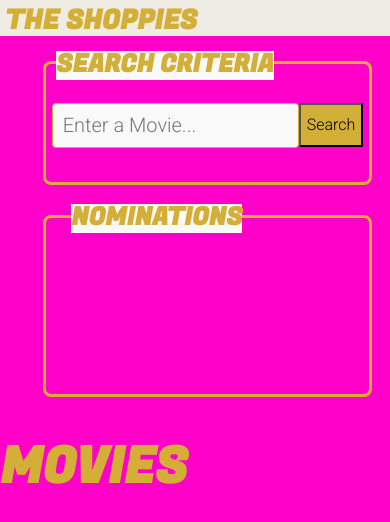
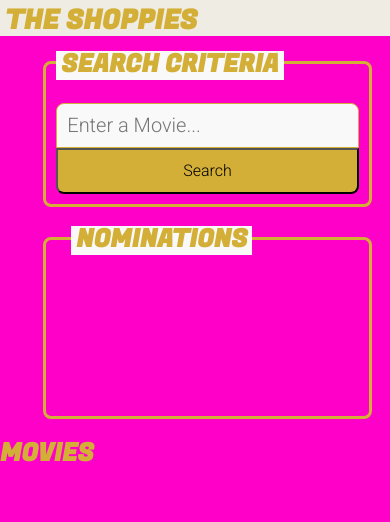
Before and after one commit to SG-Command/movieapp, a React (Create React App) app: page / in a window 390 px wide. Shown: the top 522 px of the page. Built offline with nearby package versions, Linux system fonts and the light colour scheme.

Commit message:
Fixed sizing of elements in the search and nomination box and styled the button.

```diff
--- a/src/App.css
+++ b/src/App.css
@@ -127,7 +127,7 @@ body {
 .searchBox {
   border: solid;
   box-sizing: border-box; /*Sets width and height to include content + padding + border (no margin)*/
-  width: 360px; /*border = 3 + padding = 10 + content = 334*/
+  width: 370px; /*border = 3 + padding = 10 + input = 263 + button = 61*/
   border-radius: 8px;
   display: inline-block;
   padding: 10px;
@@ -144,11 +144,14 @@ body {
   top:-23px;
   background-color: #f9f9f9;
   display: inline-block;
+  padding-left: 5px;
+  padding-right: 5px;
 }
 
 .searchTerm {
   border: 1px solid #d4af37;
-  border-radius: 4px;
+  border-top-left-radius: 8px;
+  border-bottom-left-radius: 8px;
   background-color: #f9f9f9;
   padding: 10px;
   font-size: 20px;
@@ -157,6 +160,10 @@ body {
 .searchBtn {
   height: 44px;
   background-color: #d4af37;
+  color: black;
+  border-top-right-radius: 8px;
+  border-bottom-right-radius: 8px;
+  height: 46px;
 }
 
 /*--------------------------------------------------------------------------------------------------*/
@@ -183,6 +190,8 @@ body {
   top:-14px;
   background-color: #f9f9f9;
   display: inline-block;
+  padding-left: 5px;
+  padding-right: 5px;
 }
 
 .nomination {
@@ -196,6 +205,8 @@ body {
   overflow: hidden;
   white-space: nowrap;
   max-width: 391px;
+  width: 90%;
+  text-decoration: none;
 }
 
 .nomination:hover {
@@ -222,6 +233,7 @@ body {
   flex-wrap: wrap;
   margin-left: 5%;
   margin-right: 5%;
+  justify-content: center;
 }
 
 /*Container for each individual movie*/
@@ -324,6 +336,22 @@ body {
   .searchBox {
     margin-right: 0px;
     margin-bottom: 30px;
+    width: 90%;
+    height: 124px;
+  }
+
+  .searchContent {
+      justify-content: center;
+      display:flex;
+      justify-content: center;
+  }
+
+  .nominationContainer {
+      padding-left:25px;
+      padding-right: 15px;
+      height: 182px;
+      width: 90%;
+      vertical-align: top;
   }
 
   /*Styling for the header*/
@@ -336,6 +364,11 @@ body {
   .shoppies {
     font-size: 80px;
   }
+}
+
+/*Styling for the movie list*/
+.movieHeader {
+  font-size: 38px;
 }
 
 /*Small Screen Size*/
@@ -361,9 +394,38 @@ body {
     padding-top: 5px;
   }
 
+  /*Styling for the search box and nomination box*/
+  .searchBox {
+    height: 100%;
+  }
+
+  .searchContent {
+    width: 100%;
+    display:flex;
+    flex-direction: column;
+  }
+
+  .searchTerm {
+    border-top-right-radius: 8px;
+    border-bottom-left-radius: 0px;
+    border-bottom-right-radius: 0px;
+  }
+
+  .searchBtn {
+    border-top-left-radius: 0px;
+    border-top-right-radius: 0px;
+    border-bottom-left-radius: 8px;
+    border-bottom-right-radius: 8px;
+  }
+
   /*Styling for the popup*/
   .popup{
     width: 80%;
+  }
+
+  /*Styling for the movie list*/
+  .movieHeader {
+    font-size: 26px;
   }
 }
 
@@ -379,27 +441,6 @@ body {
     font-size:27px;
   }
 
-  /*Styling for the searchbox and nomination box*/
-  .searchBox {
-    width: 90%;
-    height: 124px;
-  }
-
-  .searchContent {
-    justify-content: center;
-    display:flex;
-    justify-content: center;
-  }
-
-  .nominationContainer {
-    padding-left:25px;
-    padding-right: 15px;
-    height: 182px;
-    width: 90%;
-    vertical-align: top;
-  }
-
-
   /*Styling for the popup*/
   .popup h2 {
     font-size: 20px;
@@ -411,6 +452,11 @@ body {
 
   .popup .close2 {
     font-size: 20px;
+  }
+
+  /*Styling for the movie list*/
+  .movieHeader {
+    font-size: 25px;
   }
 }
 
```
Also changed, not shown: 1 other file (tests, documents, lock files or other folders).
